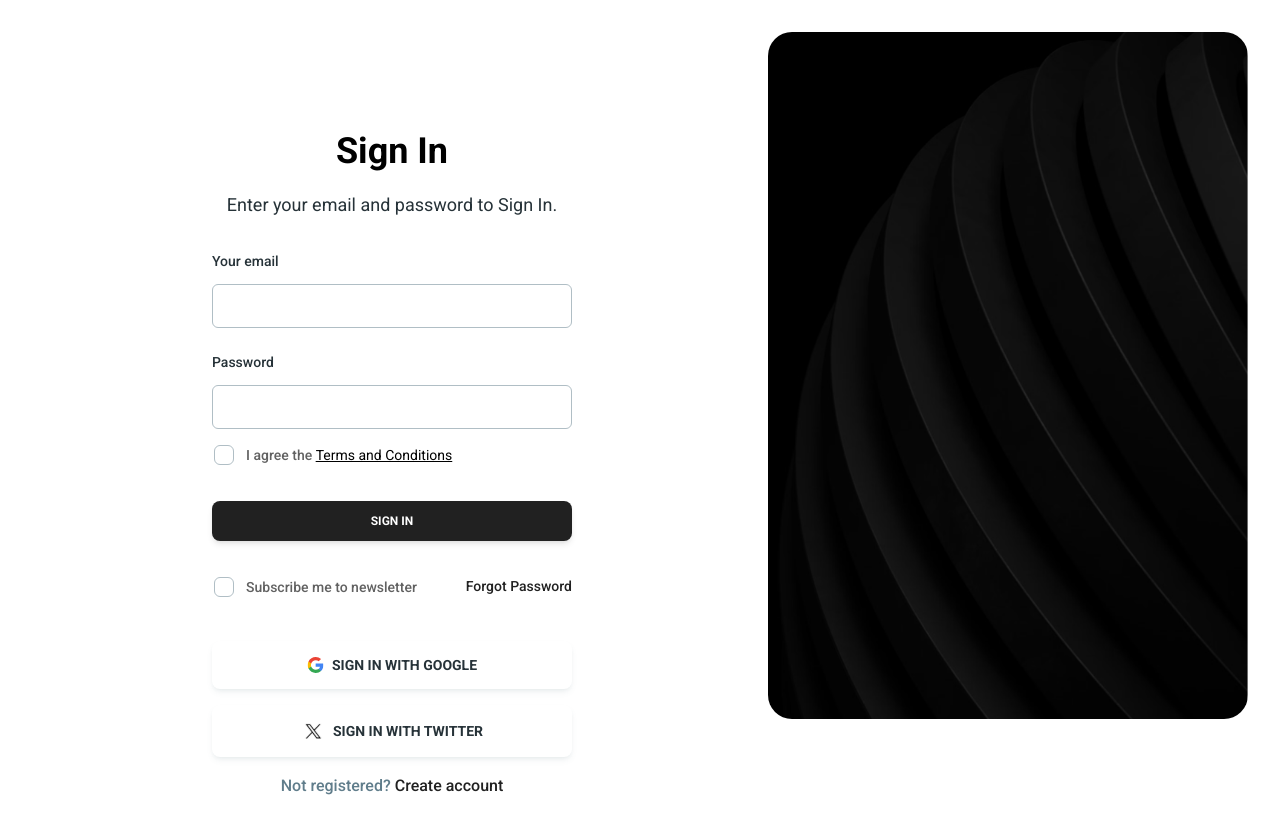
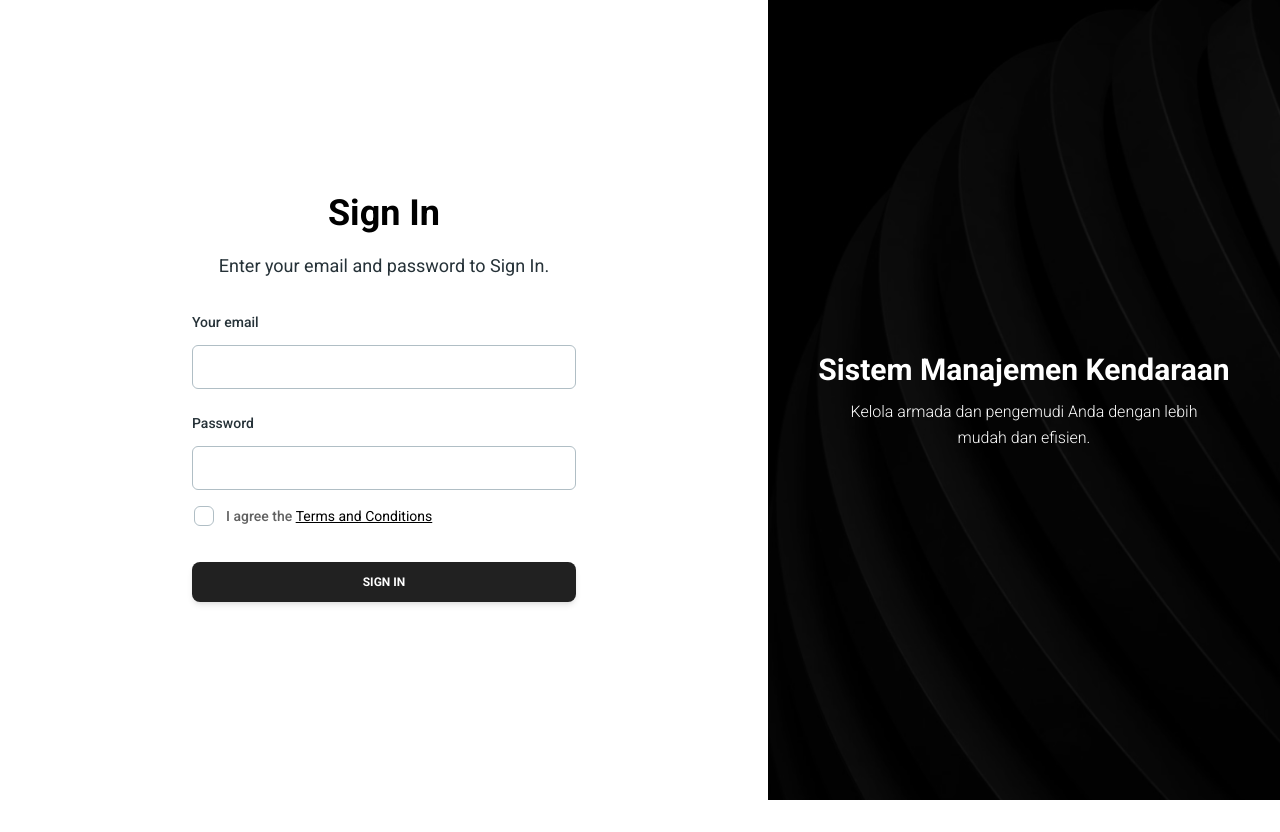
Before and after one commit to zainalsaputra/booking-vehicle-app, a React (Vite) app in the folder frontend/: page /auth/sign-in in a window 1280 px wide. After the commit the page ends 800 px from the top, so only its background shows below. Built offline with nearby package versions, Linux system fonts and the light colour scheme.

Commit message:
create auth login pages

```diff
--- a/frontend/src/pages/auth/sign-in.jsx
+++ b/frontend/src/pages/auth/sign-in.jsx
@@ -1,5 +1,4 @@
 import {
-  Card,
   Input,
   Checkbox,
   Button,
@@ -7,16 +6,18 @@ import {
 } from "@material-tailwind/react";
 import { Link } from "react-router-dom";
 
-
 export function SignIn() {
   return (
-    <section className="m-8 flex gap-4">
-      <div className="w-full lg:w-3/5 mt-24">
+    <section className="flex h-screen w-screen">
+      {/* FORM LOGIN */}
+      <div className="w-full lg:w-3/5 flex flex-col justify-center items-center px-8">
         <div className="text-center">
           <Typography variant="h2" className="font-bold mb-4">Sign In</Typography>
-          <Typography variant="paragraph" color="blue-gray" className="text-lg font-normal">Enter your email and password to Sign In.</Typography>
+          <Typography variant="paragraph" color="blue-gray" className="text-lg font-normal">
+            Enter your email and password to Sign In.
+          </Typography>
         </div>
-        <form className="mt-8 mb-2 mx-auto w-80 max-w-screen-lg lg:w-1/2">
+        <form className="mt-8 mb-2 w-full max-w-sm">
           <div className="mb-1 flex flex-col gap-6">
             <Typography variant="small" color="blue-gray" className="-mb-3 font-medium">
               Your email
@@ -24,7 +25,7 @@ export function SignIn() {
             <Input
               size="lg"
               placeholder="name@mail.com"
-              className=" !border-t-blue-gray-200 focus:!border-t-gray-900"
+              className="!border-t-blue-gray-200 focus:!border-t-gray-900"
               labelProps={{
                 className: "before:content-none after:content-none",
               }}
@@ -36,7 +37,7 @@ export function SignIn() {
               type="password"
               size="lg"
               placeholder="********"
-              className=" !border-t-blue-gray-200 focus:!border-t-gray-900"
+              className="!border-t-blue-gray-200 focus:!border-t-gray-900"
               labelProps={{
                 className: "before:content-none after:content-none",
               }}
@@ -63,62 +64,25 @@ export function SignIn() {
           <Button className="mt-6" fullWidth>
             Sign In
           </Button>
+        </form>
+      </div>
 
-          <div className="flex items-center justify-between gap-2 mt-6">
-            <Checkbox
-              label={
-                <Typography
-                  variant="small"
-                  color="gray"
-                  className="flex items-center justify-start font-medium"
-                >
-                  Subscribe me to newsletter
-                </Typography>
-              }
-              containerProps={{ className: "-ml-2.5" }}
-            />
-            <Typography variant="small" className="font-medium text-gray-900">
-              <a href="#">
-                Forgot Password
-              </a>
-            </Typography>
-          </div>
-          <div className="space-y-4 mt-8">
-            <Button size="lg" color="white" className="flex items-center gap-2 justify-center shadow-md" fullWidth>
-              <svg width="17" height="16" viewBox="0 0 17 16" fill="none" xmlns="http://www.w3.org/2000/svg">
-                <g clipPath="url(#clip0_1156_824)">
-                  <path d="M16.3442 8.18429C16.3442 7.64047 16.3001 7.09371 16.206 6.55872H8.66016V9.63937H12.9813C12.802 10.6329 12.2258 11.5119 11.3822 12.0704V14.0693H13.9602C15.4741 12.6759 16.3442 10.6182 16.3442 8.18429Z" fill="#4285F4" />
-                  <path d="M8.65974 16.0006C10.8174 16.0006 12.637 15.2922 13.9627 14.0693L11.3847 12.0704C10.6675 12.5584 9.7415 12.8347 8.66268 12.8347C6.5756 12.8347 4.80598 11.4266 4.17104 9.53357H1.51074V11.5942C2.86882 14.2956 5.63494 16.0006 8.65974 16.0006Z" fill="#34A853" />
-                  <path d="M4.16852 9.53356C3.83341 8.53999 3.83341 7.46411 4.16852 6.47054V4.40991H1.51116C0.376489 6.67043 0.376489 9.33367 1.51116 11.5942L4.16852 9.53356Z" fill="#FBBC04" />
-                  <path d="M8.65974 3.16644C9.80029 3.1488 10.9026 3.57798 11.7286 4.36578L14.0127 2.08174C12.5664 0.72367 10.6469 -0.0229773 8.65974 0.000539111C5.63494 0.000539111 2.86882 1.70548 1.51074 4.40987L4.1681 6.4705C4.8001 4.57449 6.57266 3.16644 8.65974 3.16644Z" fill="#EA4335" />
-                </g>
-                <defs>
-                  <clipPath id="clip0_1156_824">
-                    <rect width="16" height="16" fill="white" transform="translate(0.5)" />
-                  </clipPath>
-                </defs>
-              </svg>
-              <span>Sign in With Google</span>
-            </Button>
-            <Button size="lg" color="white" className="flex items-center gap-2 justify-center shadow-md" fullWidth>
-              <img src="/img/twitter-logo.svg" height={24} width={24} alt="" />
-              <span>Sign in With Twitter</span>
-            </Button>
-          </div>
-          <Typography variant="paragraph" className="text-center text-blue-gray-500 font-medium mt-4">
-            Not registered?
-            <Link to="/auth/sign-up" className="text-gray-900 ml-1">Create account</Link>
-          </Typography>
-        </form>
-
-      </div>
-      <div className="w-2/5 h-full hidden lg:block">
+      {/* GAMBAR + TEKS OVERLAY */}
+      <div className="hidden lg:flex w-2/5 h-full relative">
         <img
           src="/img/pattern.png"
-          className="h-full w-full object-cover rounded-3xl"
+          alt="Login Illustration"
+          className="absolute inset-0 h-full w-full object-cover"
         />
+        <div className="absolute inset-0 bg-black bg-opacity-40 flex flex-col items-center justify-center text-center p-6">
+          <Typography variant="h3" className="text-white font-bold">
+            Sistem Manajemen Kendaraan
+          </Typography>
+          <Typography variant="paragraph" className="text-white mt-2 max-w-sm">
+            Kelola armada dan pengemudi Anda dengan lebih mudah dan efisien.
+          </Typography>
+        </div>
       </div>
-
     </section>
   );
 }
```
